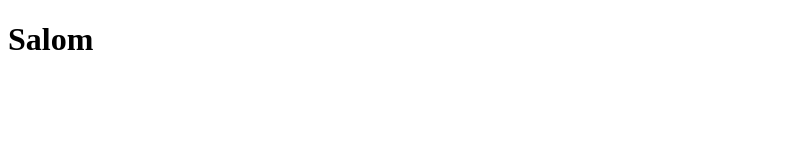
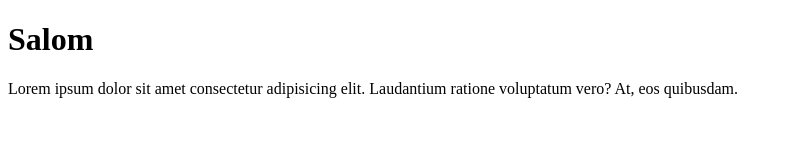
Before and after one commit to bekzod-07/Sinov, a plain HTML site: page index.html in a window 1280 px wide. Shown: the whole page, without its empty margins (0-792 px from the left). Drawn offline with Linux system fonts and the light colour scheme.

Commit message:
ikkinchi commit
ikkinchi commit

```diff
--- a/index.html
+++ b/index.html
@@ -8,5 +8,6 @@
 </head>
 <body>
      <h1>Salom</h1>
+     <p>Lorem ipsum dolor sit amet consectetur adipisicing elit. Laudantium ratione voluptatum vero? At, eos quibusdam.</p>
 </body>
 </html>
```
Also changed, not shown: style.css (added).
